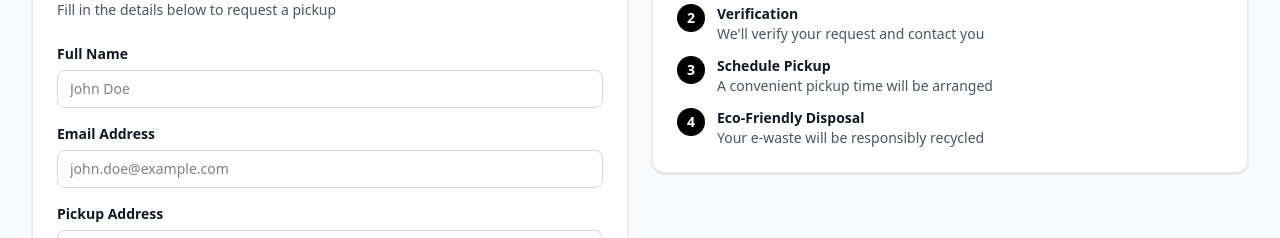
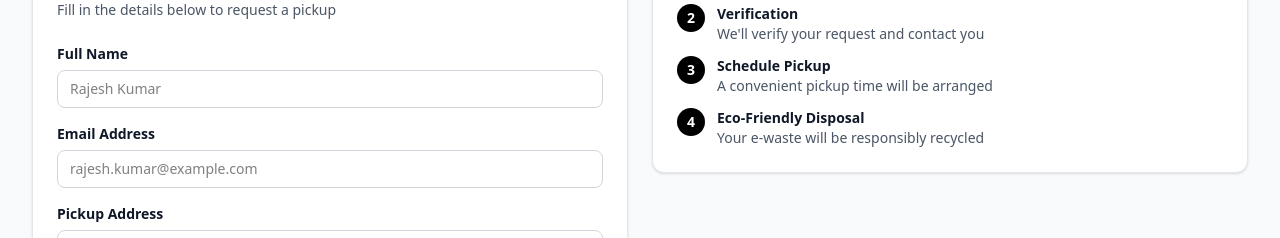
Before and after one commit to PR3MM/EcoAware, a React (Vite) app: page /collection in a window 1280 px wide. Shown: the part 306-544 px from the top of the page. Built offline with nearby package versions, Linux system fonts and the light colour scheme; no server answers.

Commit message:
Update placeholder values in CollectionForm for name and email fields

```diff
--- a/src/components/CollectionForm.jsx
+++ b/src/components/CollectionForm.jsx
@@ -61,7 +61,7 @@ const CollectionForm = ({ onSubmit }) => {
             value={formData.name}
             onChange={handleChange}
             className="w-full px-3 py-2 rounded-lg border border-gray-300 focus:border-gray-900 focus:ring-1 focus:ring-gray-900 text-sm"
-            placeholder="John Doe"
+            placeholder="Rajesh Kumar"
           />
         </div>
 
@@ -75,7 +75,7 @@ const CollectionForm = ({ onSubmit }) => {
             value={formData.email}
             onChange={handleChange}
             className="w-full px-3 py-2 rounded-lg border border-gray-300 focus:border-gray-900 focus:ring-1 focus:ring-gray-900 text-sm"
-            placeholder="john.doe@example.com"
+            placeholder="rajesh.kumar@example.com"
           />
         </div>
 
```
